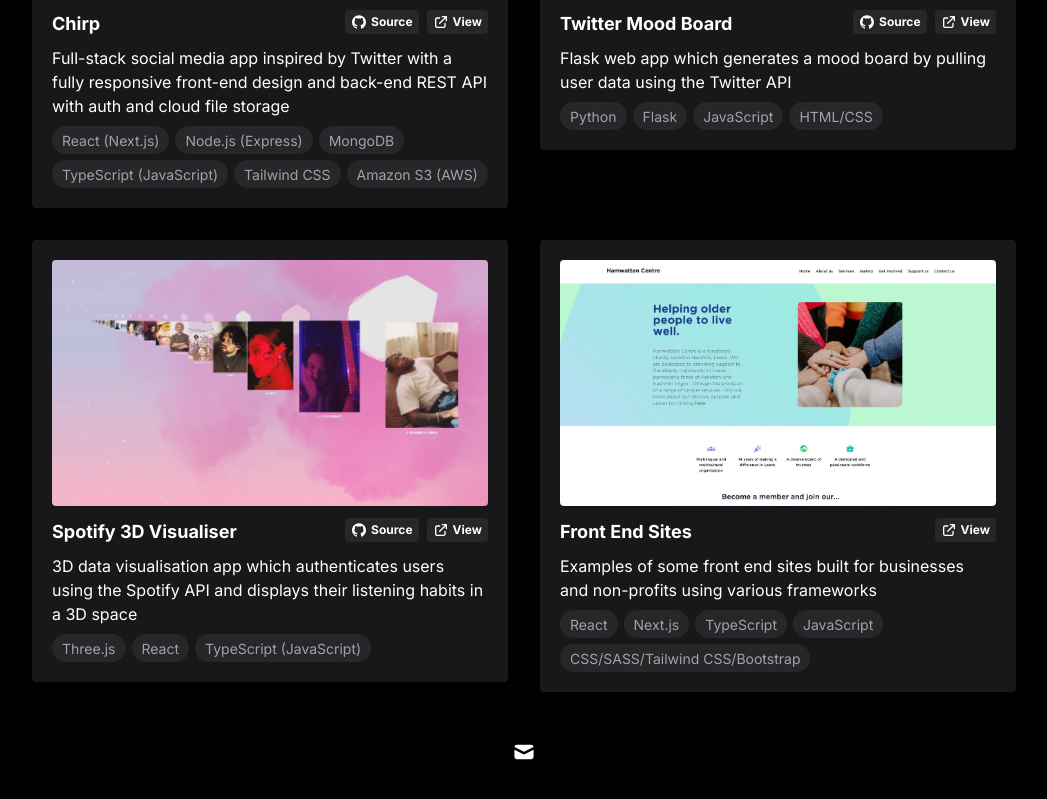
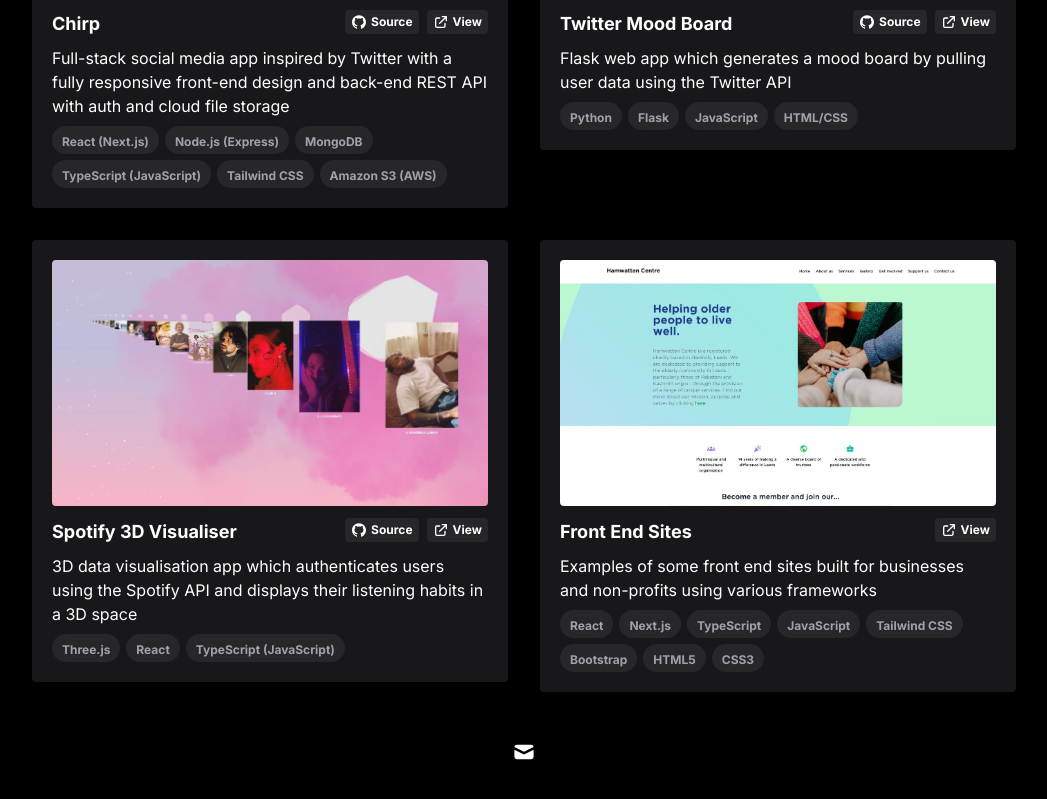
Before and after one commit to flaslam/flaslam.github.io, a Next.js app: page /projects in a window 1280 px wide. Shown: the part 363-1162 px from the top of the page, without its empty margins (116-1163 px from the left). Built offline with nearby package versions, Linux system fonts and the light colour scheme.

Commit message:
update tool/tech tag design

```diff
--- a/components/project-card.tsx
+++ b/components/project-card.tsx
@@ -100,7 +100,7 @@
                   key={index}
                   className="rounded-full bg-brand-lighter py-0.5 px-2.5 dark:bg-dark-highlight"
                 >
-                  <span className="text-sm text-brand-dark dark:text-dark-secondary">
+                  <span className="text-xs font-bold text-brand-dark dark:text-dark-secondary">
                     {item}
                   </span>
                 </div>
--- a/data/projects.ts
+++ b/data/projects.ts
@@ -47,7 +47,10 @@
       "Next.js",
       "TypeScript",
       "JavaScript",
-      "CSS/SASS/Tailwind CSS/Bootstrap",
+      "Tailwind CSS",
+      "Bootstrap",
+      "HTML5",
+      "CSS3",
     ],
   },
   // {
```
